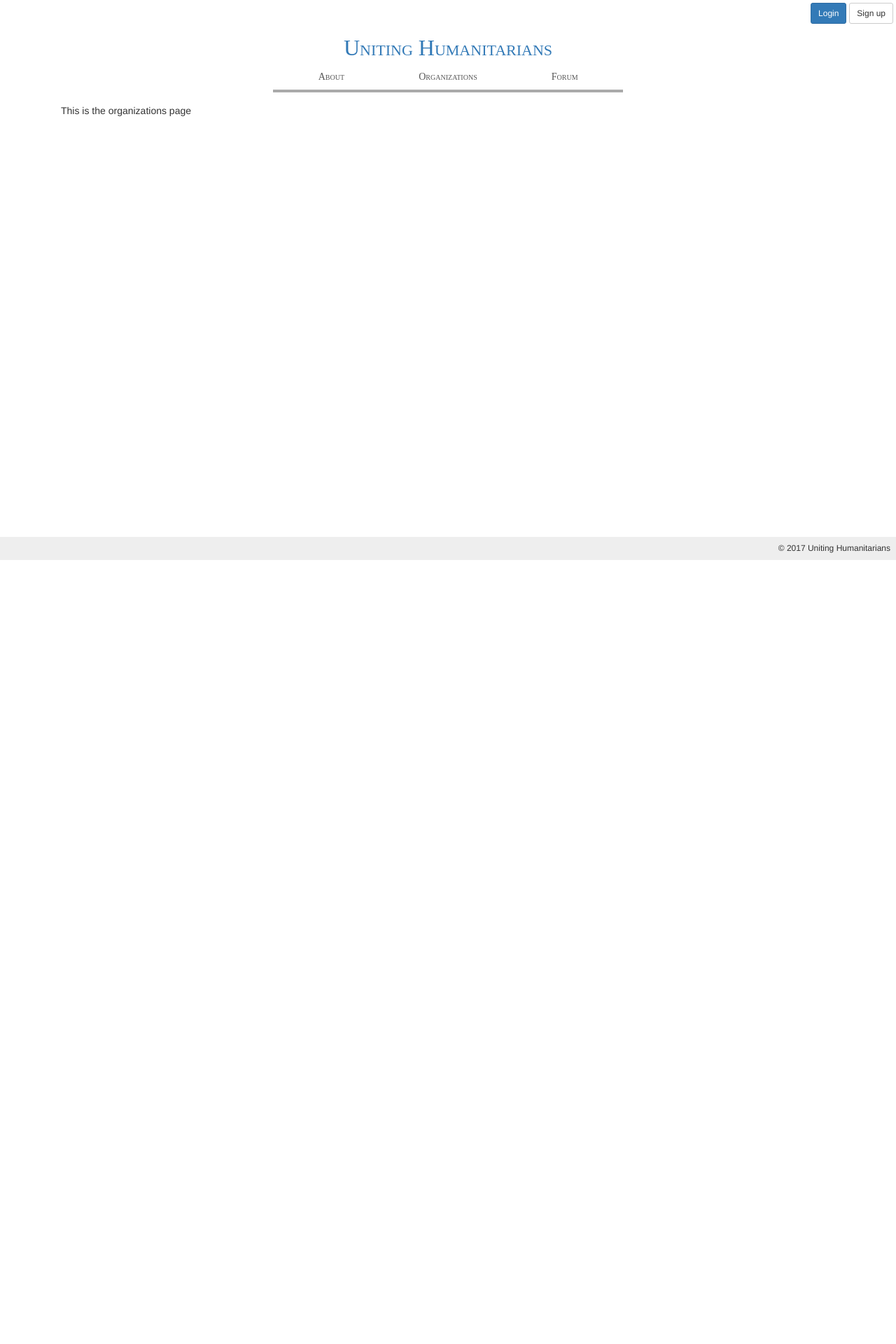
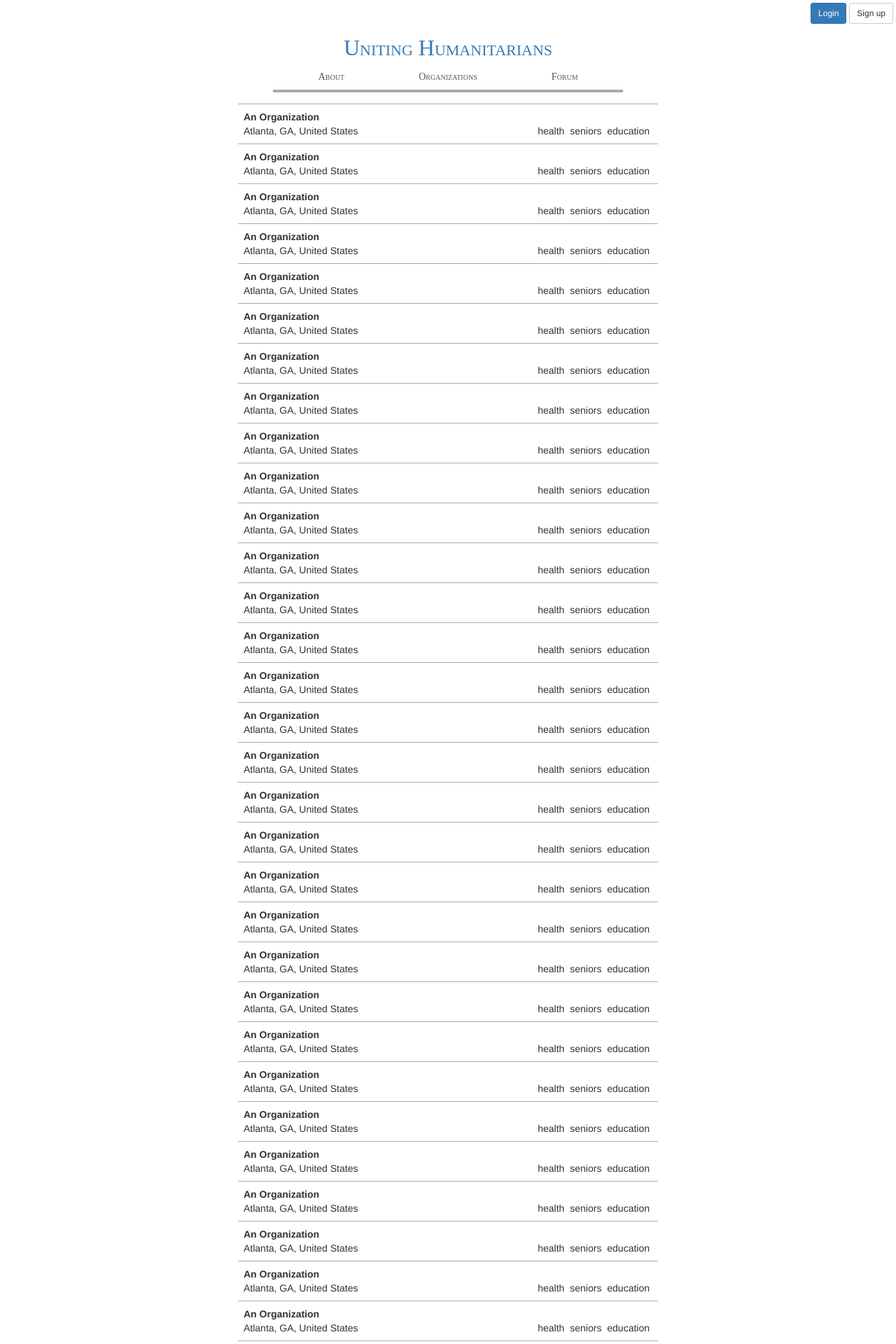
Before and after one commit to global-humanitarians-unite/ghu, a Django app: page /orgs/ in a window 1280 px wide. Shown: the top 1920 px of the page at 70% size. Before the commit the page ends 800 px from the top, so only its background shows below. Run offline with Django 3.2, Linux system fonts and the light colour scheme; some libraries are stand-ins or nearby versions.

Commit message:
Fill orgs page with sample data
And style it nicely.

```diff
--- /dev/null
+++ b/uh_web/uh_browser/static/uh_browser/css/orgs.css
@@ -0,0 +1,50 @@
+#results {
+    list-style-type: none;
+    padding: 0;
+    max-width: 600px;
+    margin: 0 auto;
+}
+
+#results > li {
+    display: block;
+    width: 100%;
+}
+
+#results > li > a {
+    /* Use default Bootstrap color */
+    color: #333;
+    display: block;
+    width: 100%;
+    padding: 8px;
+    border-top: 1px solid #aaa;
+}
+
+#results > li > a:hover {
+    /* Use default Bootstrap color */
+    background-color: #eee;
+}
+
+#results > li > a:hover .results-name {
+    text-decoration: underline;
+}
+
+.results-categs {
+    float: right;
+    list-style-type: none;
+    padding: 0;
+}
+
+.results-categs li {
+    display: inline-block;
+    list-style-type: none;
+    padding: 0;
+    margin-right: 4px;
+}
+
+.results-name {
+    font-weight: bold;
+}
+
+.results-name, .results-loc {
+    display: inline-block;
+}
--- a/uh_web/uh_browser/templates/uh_browser/orgs.html
+++ b/uh_web/uh_browser/templates/uh_browser/orgs.html
@@ -1,5 +1,21 @@
 {% extends 'uh_browser/layout.html' %}
+{% load static %}
+{% block styles %}
+    <link href="{% static "/uh_browser/css/orgs.css" %}" rel="stylesheet">
+{% endblock %}
 {% block title %}Organizations{% endblock %}
 {% block content %}
-    <p>This is the organizations page</p>
+    <ul id="results">
+        {% for org in results %}
+            <li><a href="#">
+                <div class="results-name">{{ org.name }}</div><br>
+                <div class="results-loc">{{ org.loc }}</div>
+                <ul class="results-categs">
+                    {% for categ in org.categs %}
+                        <li>{{ categ }}</li>
+                    {% endfor %}
+                </ul>
+            </a></li>
+        {% endfor %}
+    </ul>
 {% endblock %}
--- a/uh_web/uh_browser/views.py
+++ b/uh_web/uh_browser/views.py
@@ -7,7 +7,15 @@ def about(request):
     return render(request, 'uh_browser/about.html', {})
 
 def orgs(request):
-    return render(request, 'uh_browser/orgs.html', {})
+    # XXX remove this
+    from collections import namedtuple
+    Org = namedtuple('Org', ['name', 'loc', 'categs'])
+
+    ctx = {
+        'results': [Org('An Organization', 'Atlanta, GA, United States', ['health', 'seniors', 'education'])]*64,
+    }
+
+    return render(request, 'uh_browser/orgs.html', ctx)
 
 def forum(request):
     return render(request, 'uh_browser/forum.html', {})
```
